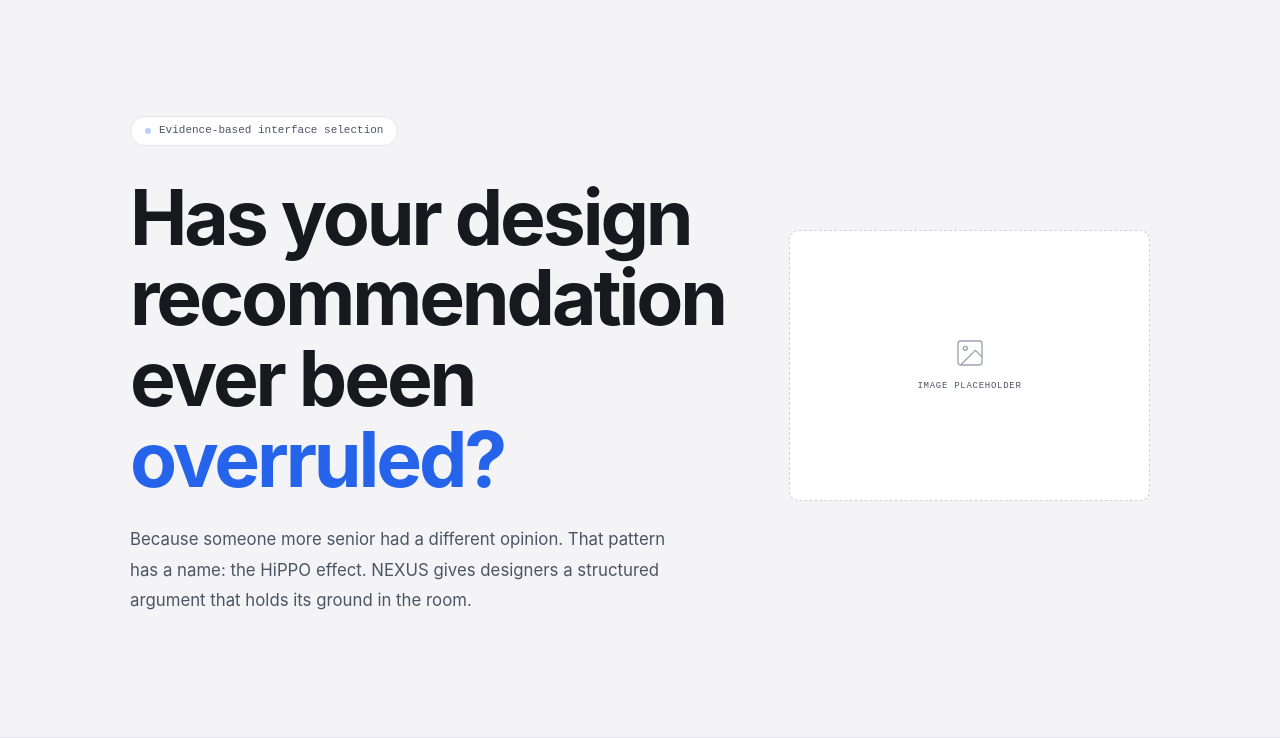
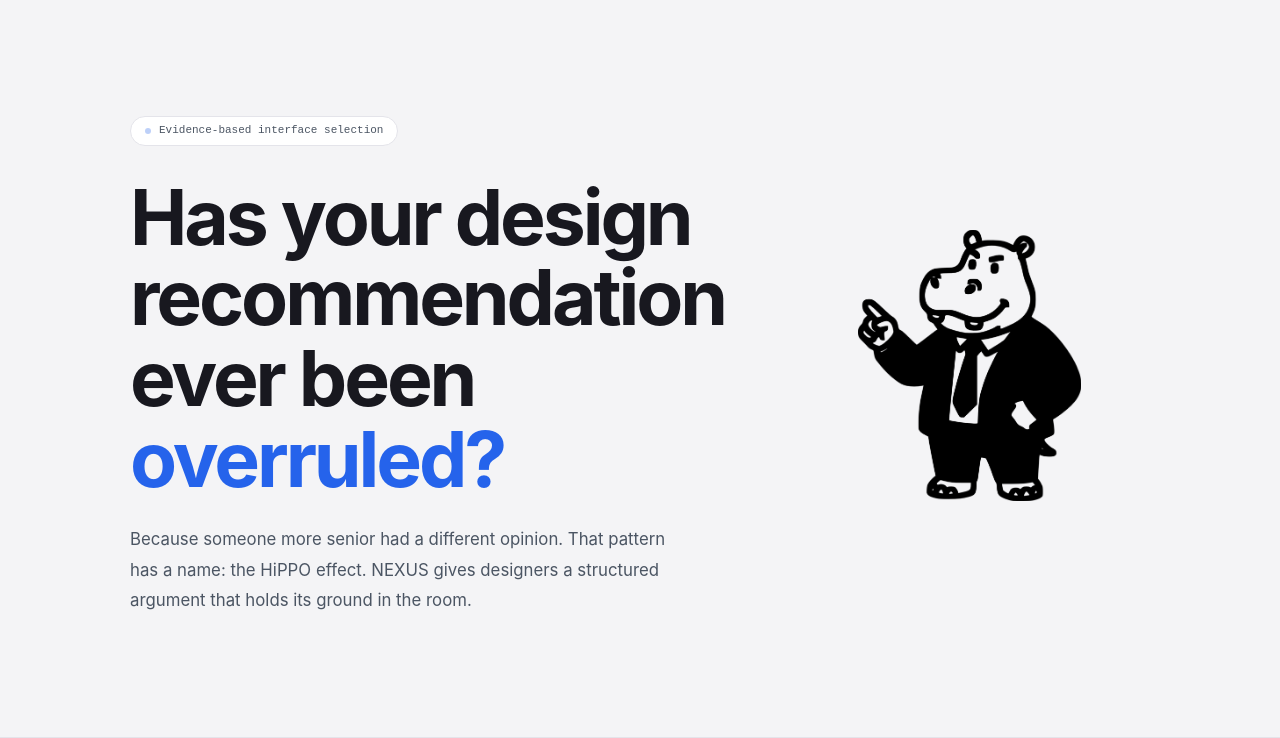
Before and after one commit to Zarfet/nexus-minisite, a plain HTML site: page index.html in a window 1280 px wide. Shown: the part 62-800 px from the top of the page. Drawn offline with Linux system fonts and the light colour scheme; a web font is replaced by a local one.

Commit message:
update site images

```diff
--- a/index.html
+++ b/index.html
@@ -253,9 +253,8 @@
       <h1>Has your design<br>recommendation<br>ever been <em>overruled?</em></h1>
       <p class="lead" style="margin-top:1.5rem;">Because someone more senior had a different opinion. That pattern has a name: the HiPPO effect. NEXUS gives designers a structured argument that holds its ground in the room.</p>
     </div>
-    <div class="hero-img-wrap" style="width:100%;aspect-ratio:4/3;background:var(--surface);border:0.5px dashed var(--border-2);border-radius:var(--radius);display:flex;flex-direction:column;align-items:center;justify-content:center;gap:10px;">
-      <svg width="32" height="32" viewBox="0 0 24 24" fill="none" stroke="#9CA3AF" stroke-width="1"><rect x="3" y="3" width="18" height="18" rx="2"/><circle cx="8.5" cy="8.5" r="1.5"/><path d="M21 15l-5-5L5 21"/></svg>
-      <span style="font-family:'JetBrains Mono',monospace;font-size:9px;color:var(--fg-2);letter-spacing:0.08em;text-transform:uppercase;">Image placeholder</span>
+    <div class="hero-img-wrap">
+      <img src="hippo.png" alt="Hippo">
     </div>
   </div>
 </section>
@@ -521,9 +520,8 @@
       </div>
     </div>
     <div class="diagram-wrap" style="flex-direction:column;gap:1rem;">
-      <div style="width:100%;flex:1;min-height:280px;background:var(--surface);border:0.5px dashed var(--border-2);border-radius:var(--radius);display:flex;flex-direction:column;align-items:center;justify-content:center;gap:10px;">
-        <svg width="32" height="32" viewBox="0 0 24 24" fill="none" stroke="#9CA3AF" stroke-width="1"><rect x="3" y="3" width="18" height="18" rx="2"/><circle cx="8.5" cy="8.5" r="1.5"/><path d="M21 15l-5-5L5 21"/></svg>
-        <span style="font-family:'JetBrains Mono',monospace;font-size:9px;color:var(--fg-3);letter-spacing:0.08em;text-transform:uppercase;">Image placeholder</span>
+      <div style="width:100%;flex:1;min-height:280px;border-radius:var(--radius);overflow:hidden;">
+        <img src="nexus_process.gif" alt="Nexus Process" style="width:100%;height:100%;object-fit:cover;">
       </div>
       <div class="informs-box">
         <p>It informs. You decide.</p>
```
Also changed, not shown: hippo.png (added), 1 other file.
